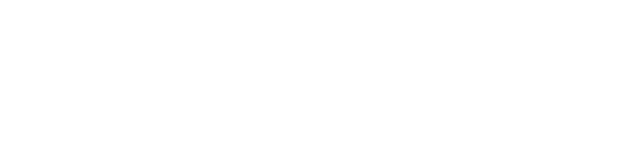
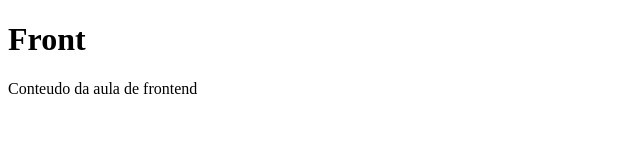
Before and after one commit to NicolyFernandees/ProjetoFrontEnd, a plain HTML site: page index.html in a window 1280 px wide. Shown: the whole page, without its empty margins (0-640 px from the left). Drawn offline with Linux system fonts and the light colour scheme.

Commit message:
Update index.html

```diff
--- a/index.html
+++ b/index.html
@@ -6,6 +6,7 @@
     <title>Front</title>
 </head>
 <body>
-
+    <h1> Front </h1>
+    <p> Conteudo da aula de frontend </p>
 </body>
 </html>
```
